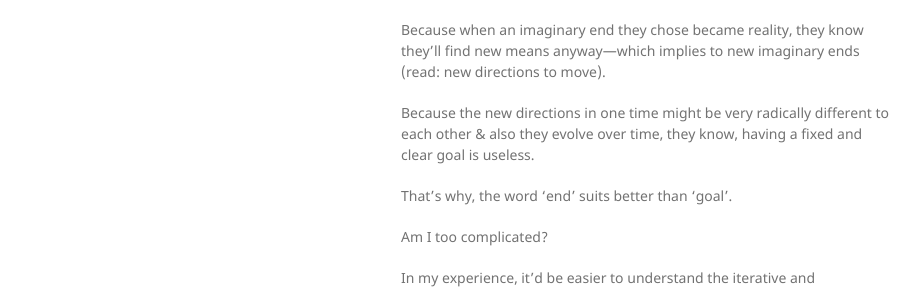
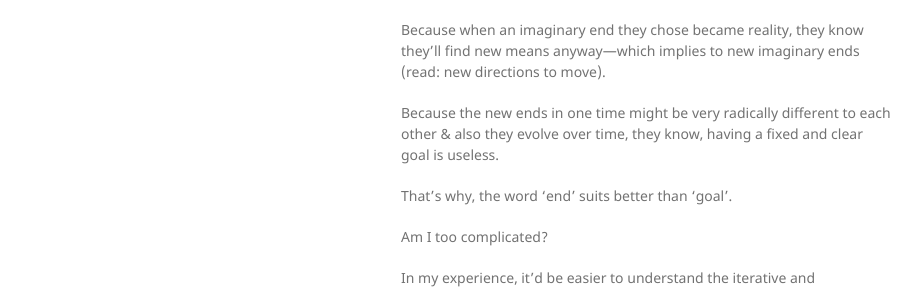
Before and after one commit to krispi-id/krispi-id.github.io, a Jekyll site: the page built from _posts/tips/2017-07-29-effectuation-part-1.md, in a window 1280 px wide and 900 px high, scrolled down 2798 px. Shown: the part 417-708 px from the top of the window, without its empty margins (178-1099 px from the left). Built offline with Jekyll 4.4.1, drawn with Linux system fonts in a browser that asks for light colours.

Commit message:
minor edits

```diff
--- a/_posts/tips/2017-07-29-effectuation-part-1.md
+++ b/_posts/tips/2017-07-29-effectuation-part-1.md
@@ -78,7 +78,7 @@ An entrepreneur with effectual reasoning, will not tie their early phase of a ve
 
 Because when an imaginary end they chose became reality, they know they’ll find new means anyway---which implies to new imaginary ends (read: new directions to move).
 
-Because the new directions in one time might be very radically different to each other & also they evolve over time, they know, having a fixed and clear goal is useless.
+Because the new ends in one time might be very radically different to each other & also they evolve over time, they know, having a fixed and clear goal is useless.
 
 That's why, the word ‘end’ suits better than 'goal'.
 
--- a/index.html
+++ b/index.html
@@ -1,5 +1,6 @@
 ---
 layout: default
+title: Konsultan Inovasi
 permalink: /
 ---
 
```
Also changed, not shown: 2 other files.
